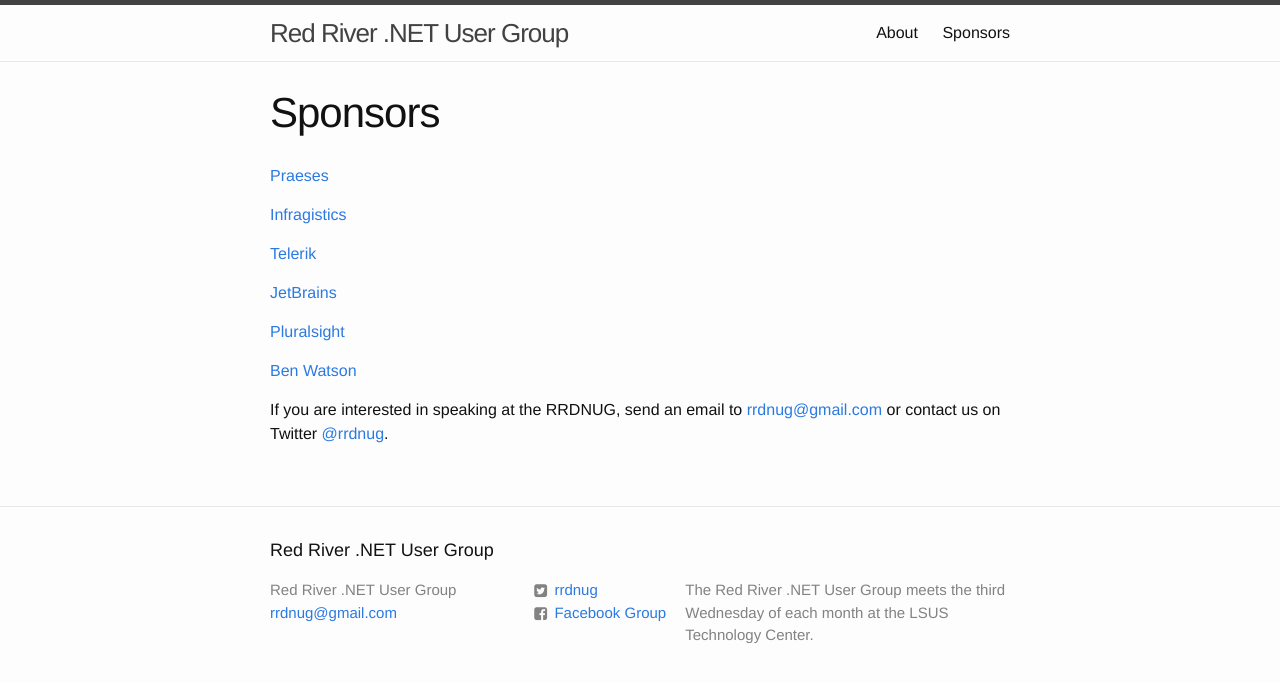
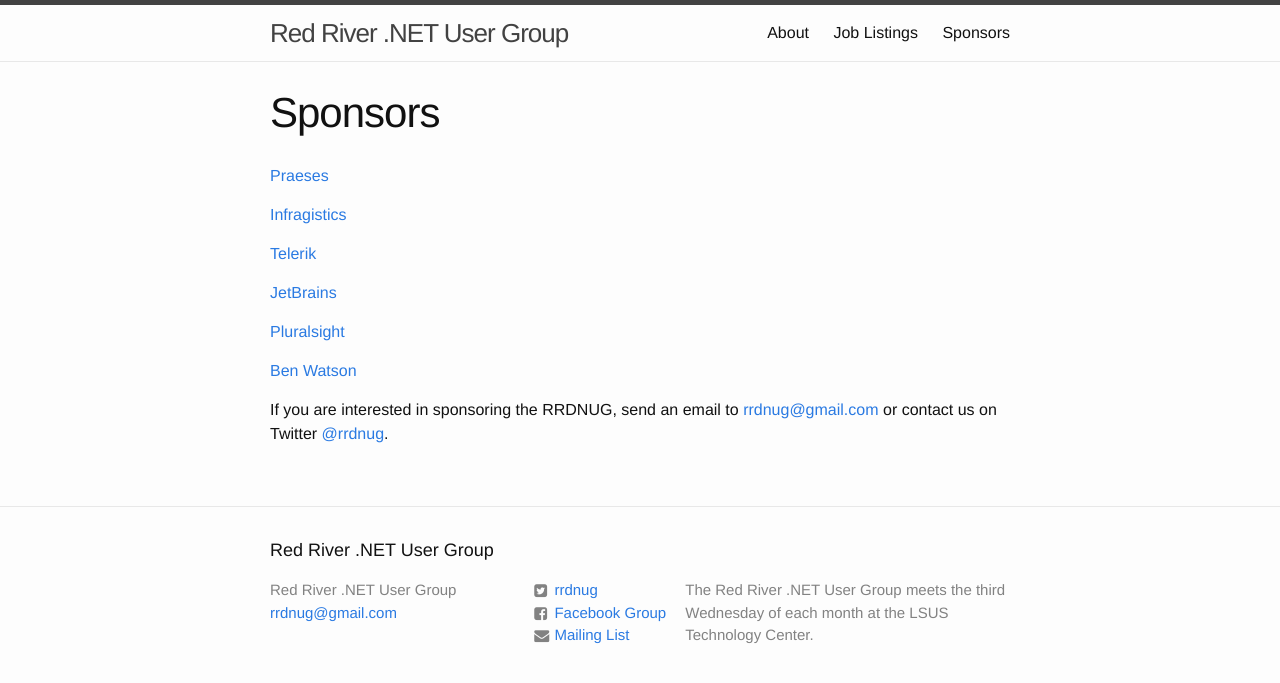
Before and after one commit to RedRiverDNUG/RedRiverDNUG.github.io, a Jekyll site: the page built from sponsors.md, in a window 1280 px wide. Shown: the top 683 px of the page. Built offline with Jekyll 4.4.1, drawn with Linux system fonts in a browser that asks for light colours; nearby versions of some CDN libraries.

Commit message:
January meeting and updates
Added post for January meeting, updated footer, added job listing page,
and link to mailing list

```diff
--- a/_config.yml
+++ b/_config.yml
@@ -8,6 +8,7 @@ baseurl: "" # the subpath of your site, e.g. /blog/
 url: "http://rrdnug.com" # the base hostname & protocol for your site
 twitter_username: rrdnug
 facebook_page: "https://www.facebook.com/groups/21079809893/"
+mailing_list: "http://eepurl.com/baEACn"
 #github_username:  RedRiverDNUG
 
 # Build settings
--- a/_includes/footer.html
+++ b/_includes/footer.html
@@ -16,7 +16,7 @@
         <ul class="social-media-list">
           {% if site.github_username %}
           <li>
-            <a href="https://github.com/{{ site.github_username }}">
+            <a href="https://github.com/{{ site.github_username }}" target="_blank">
               <span class="icon  icon--github">
                 <svg viewBox="0 0 16 16">
                   <path fill="#828282" d="M7.999,0.431c-4.285,0-7.76,3.474-7.76,7.761 c0,3.428,2.223,6.337,5.307,7.363c0.388,0.071,0.53-0.168,0.53-0.374c0-0.184-0.007-0.672-0.01-1.32 c-2.159,0.469-2.614-1.04-2.614-1.04c-0.353-0.896-0.862-1.135-0.862-1.135c-0.705-0.481,0.053-0.472,0.053-0.472 c0.779,0.055,1.189,0.8,1.189,0.8c0.692,1.186,1.816,0.843,2.258,0.645c0.071-0.502,0.271-0.843,0.493-1.037 C4.86,11.425,3.049,10.76,3.049,7.786c0-0.847,0.302-1.54,0.799-2.082C3.768,5.507,3.501,4.718,3.924,3.65 c0,0,0.652-0.209,2.134,0.796C6.677,4.273,7.34,4.187,8,4.184c0.659,0.003,1.323,0.089,1.943,0.261 c1.482-1.004,2.132-0.796,2.132-0.796c0.423,1.068,0.157,1.857,0.077,2.054c0.497,0.542,0.798,1.235,0.798,2.082 c0,2.981-1.814,3.637-3.543,3.829c0.279,0.24,0.527,0.713,0.527,1.437c0,1.037-0.01,1.874-0.01,2.129 c0,0.208,0.14,0.449,0.534,0.373c3.081-1.028,5.302-3.935,5.302-7.362C15.76,3.906,12.285,0.431,7.999,0.431z"/>
@@ -30,7 +30,7 @@
 
           {% if site.twitter_username %}
           <li>
-            <a href="https://twitter.com/{{ site.twitter_username }}">
+            <a href="https://twitter.com/{{ site.twitter_username }}" target="_blank">
               <i class="icon fa fa-twitter-square"></i>
 
               <span class="username">{{ site.twitter_username }}</span>
@@ -40,13 +40,24 @@
 
           {% if site.facebook_page %}
           <li>
-            <a href="{{ site.facebook_page }}">
+            <a href="{{ site.facebook_page }}" target="_blank">
               <i class="icon fa fa-facebook-square"></i>
 
               <span class="username">Facebook Group</span>
             </a>
           </li>
           {% endif %}
+
+          {% if site.mailing_list %}
+          <li>
+            <a href="{{ site.mailing_list }}" target="_blank">
+              <i class="icon fa fa-envelope"></i>
+
+              <span class="username">Mailing List</span>
+            </a>
+          </li>
+          {% endif %}
+
         </ul>
       </div>
 
--- a/sponsors.md
+++ b/sponsors.md
@@ -16,4 +16,4 @@ permalink: /sponsors/
 
 [Ben Watson](http://www.writinghighperf.net/)
 
-If you are interested in speaking at the RRDNUG, send an email to <rrdnug@gmail.com> or contact us on Twitter [@rrdnug](http://twitter.com/rrdnug).
+If you are interested in sponsoring the RRDNUG, send an email to <rrdnug@gmail.com> or contact us on Twitter [@rrdnug](http://twitter.com/rrdnug).
```
Also changed, not shown: _posts/2015-01-04-type-providers-and-octopus-updates.markdown (added, +28 -0 lines), job_listings.md (added, +7 -0 lines).
